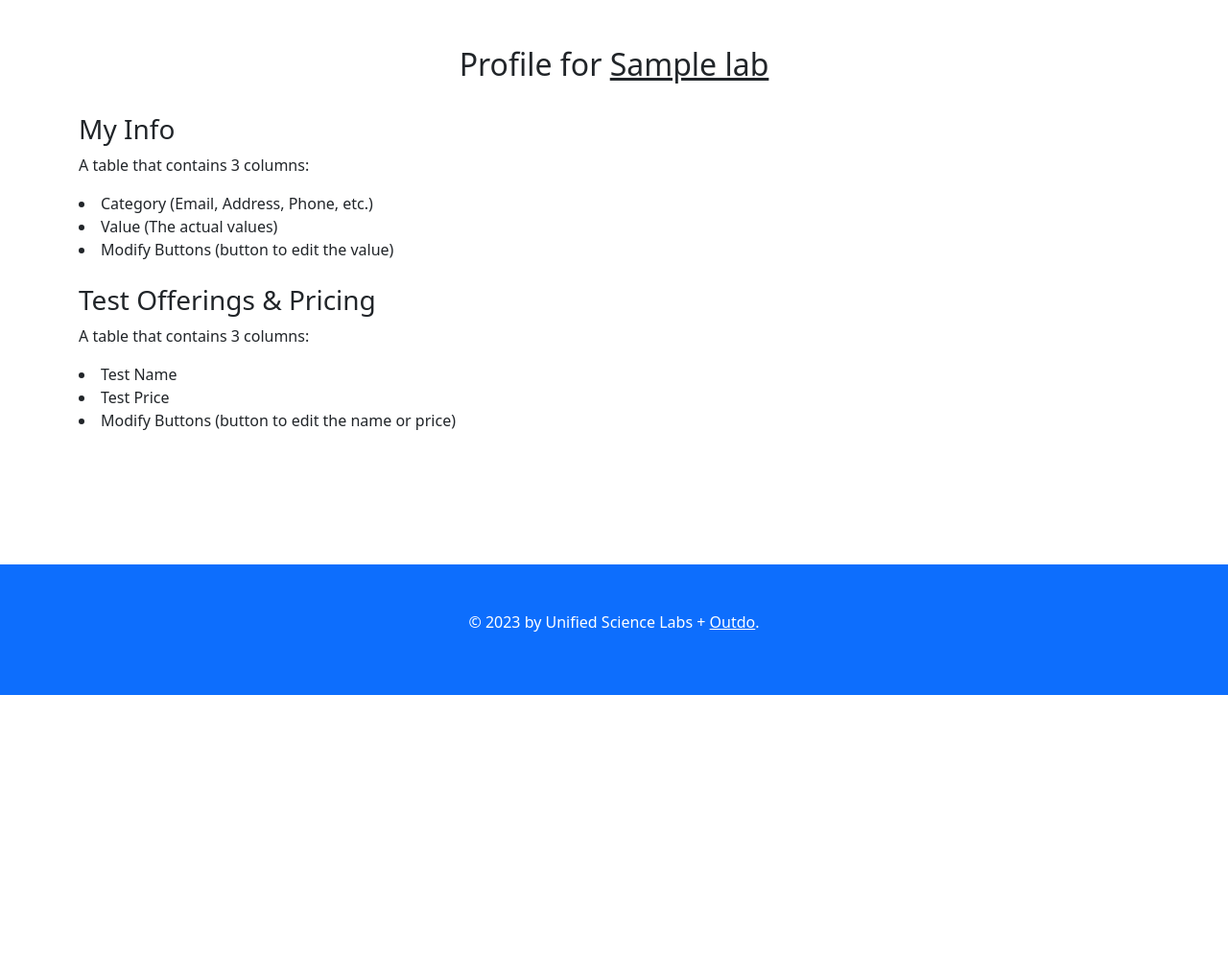
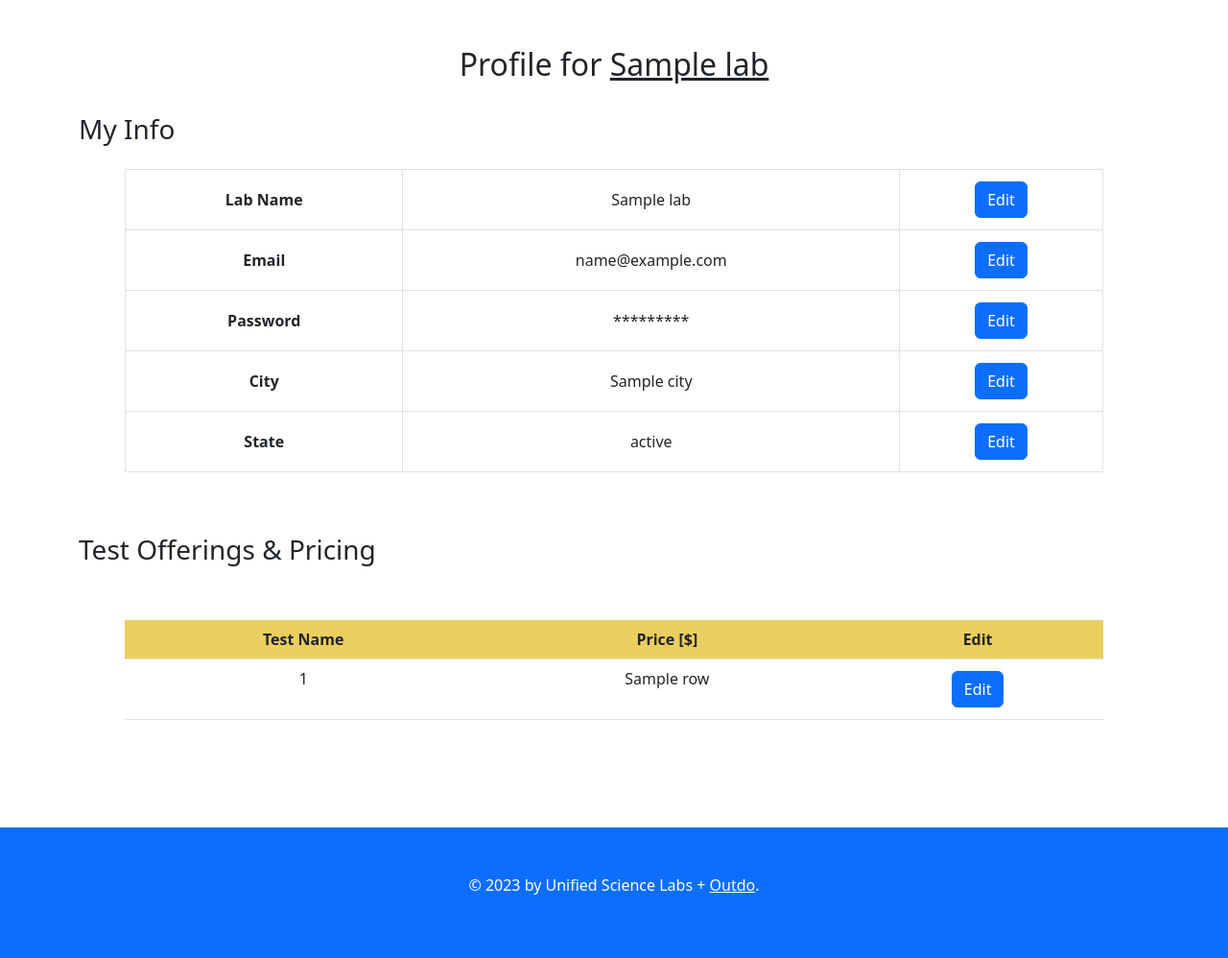
Before and after one commit to bharding216/labs, a Python web app: template project/templates/provider_settings.html in a window 1280 px wide. Shown: the part 76-1074 px from the top of the page at 96% size. Before the commit the page ends 800 px from the top, so only its background shows below. Run offline with Jinja, Linux system fonts and the light colour scheme; the template is opened without the code that fills it: most values are stand-ins (such as "Sample title", 1, 10 or a date in 2020).

Commit message:
Add more details to the provider_settings page
It's almost complete except that the second table is showing the entire tests/pricing table instead of just the tests associated with the logged in lab user.

```diff
--- a/project/templates/labs.html
+++ b/project/templates/labs.html
@@ -1,6 +1,6 @@
 {% extends 'base.html' %}
 
-{% block title %}Lab Search{% endblock %}
+{% block title %}USL | Provider Results{% endblock %}
 
 {% block head %}
 {% endblock %}
--- a/project/templates/provider_settings.html
+++ b/project/templates/provider_settings.html
@@ -23,30 +23,123 @@
 </div>
 
 
-<!--LOGIN-->
 <div class="container my-5">
 
-    <h2 class="text-center">Profile for <u>{{ lab.name }}</u></h2>
+    <div class="row mb-4">
+        <div class="col">
+            <h2 class="text-center">Profile for <u>{{ lab.name }}</u></h2>
+        </div>
+    </div>
 
-    <br>
 
-    <h3>My Info</h3>
+    <div class="row mb-3">
+        <div class="col">
+            <h3>My Info</h3>
+        </div>
+    </div>
 
-    <p>A table that contains 3 columns:</p>
-    <li>Category (Email, Address, Phone, etc.)</li>
-    <li>Value (The actual values)</li>
-    <li>Modify Buttons (button to edit the value)</li>
+    <div class="table-responsive mx-5 pb-4">
+        <table class="table table-bordered">
+
+            <tbody>
+
+                    <tr>
+                        <td class="text-center align-middle"><b>Lab Name</b></td>
+                        <td class="text-center align-middle">{{ lab.name }}</td>
+                        <td class="text-center align-middle">
+                            <form action="{{ url_for('views.provider_settings') }}" method="POST">
+                                <input type="hidden" name="id">
+                                <input type="submit" class="btn btn-primary my-1" value="Edit">
+                            </form>
+                        </td>
+                    </tr>
+
+                    <tr>
+                        <td class="text-center align-middle"><b>Email</b></td>
+                        <td class="text-center align-middle">{{ lab.email }}</td>
+                        <td class="text-center align-middle">
+                            <form action="{{ url_for('views.provider_settings') }}" method="POST">
+                                <input type="hidden" name="id">
+                                <input type="submit" class="btn btn-primary my-1" value="Edit">
+                            </form>
+                        </td>
+                    </tr>
+
+                    <tr>
+                        <td class="text-center align-middle"><b>Password</b></td>
+                        <td class="text-center align-middle">*********</td>
+                        <td class="text-center align-middle">
+                            <form action="{{ url_for('views.provider_settings') }}" method="POST">
+                                <input type="hidden" name="id">
+                                <input type="submit" class="btn btn-primary my-1" value="Edit">
+                            </form>
+                        </td>
+                    </tr>
+
+                    <tr>
+                        <td class="text-center align-middle"><b>City</b></td>
+                        <td class="text-center align-middle">{{ lab.city }}</td>
+                        <td class="text-center align-middle">
+                            <form action="{{ url_for('views.provider_settings') }}" method="POST">
+                                <input type="hidden" name="id">
+                                <input type="submit" class="btn btn-primary my-1" value="Edit">
+                            </form>
+                        </td>
+                    </tr>
+
+                    <tr>
+                        <td class="text-center align-middle"><b>State</b></td>
+                        <td class="text-center align-middle">{{ lab.state }}</td>
+                        <td class="text-center align-middle">
+                            <form action="{{ url_for('views.provider_settings') }}" method="POST">
+                                <input type="hidden" name="id">
+                                <input type="submit" class="btn btn-primary my-1" value="Edit">
+                            </form>
+                        </td>
+                    </tr>
+
+            </tbody>
+
+        </table>
+
+    </div>
 
     <br>
 
 
     <h3>Test Offerings & Pricing</h3>
 
-    <p>A table that contains 3 columns:</p>
-    <li>Test Name</li>
-    <li>Test Price</li>
-    <li>Modify Buttons (button to edit the name or price)</li>
+    <div class="table-responsive mx-5 py-5">
+        <table class="table">
+            <thead>
+                <tr>
+                    <th class="text-center" scope="col">Test Name</th>
+                    <th class="text-center" scope="col">Price [$]</th>
+                    <th class="text-center" scope="col">Edit</th>
+                </tr>
+            </thead>
 
+            <tbody>
+                {% for row in tests_and_pricing %}
+                    <tr>
+                        <td class="text-center">{{ row[0] }}</td>
+                        <td class="text-center">{{ row[1] }}</td>
+
+                        <td class="text-center">
+                            <form action="#" method="POST">
+                                <input type="hidden" name="lab_id">
+                                <input type="submit" class="btn btn-primary my-1" value="Edit">
+                            </form>
+                        </td>
+                    </tr>
+
+                {% endfor %}
+
+            </tbody>
+
+        </table>
+
+    </div>
 
 </div>
 
```
Also changed, not shown: project/views.py (+8 -1 lines), 1 other file.
